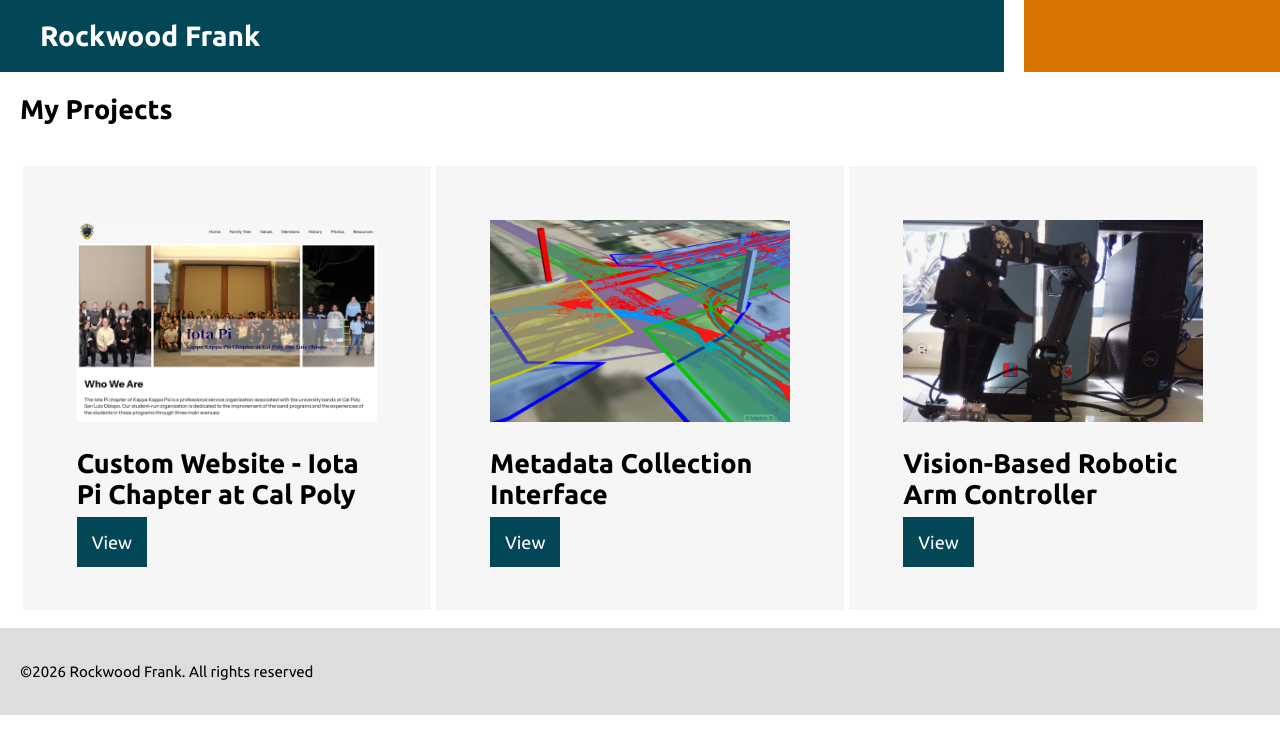
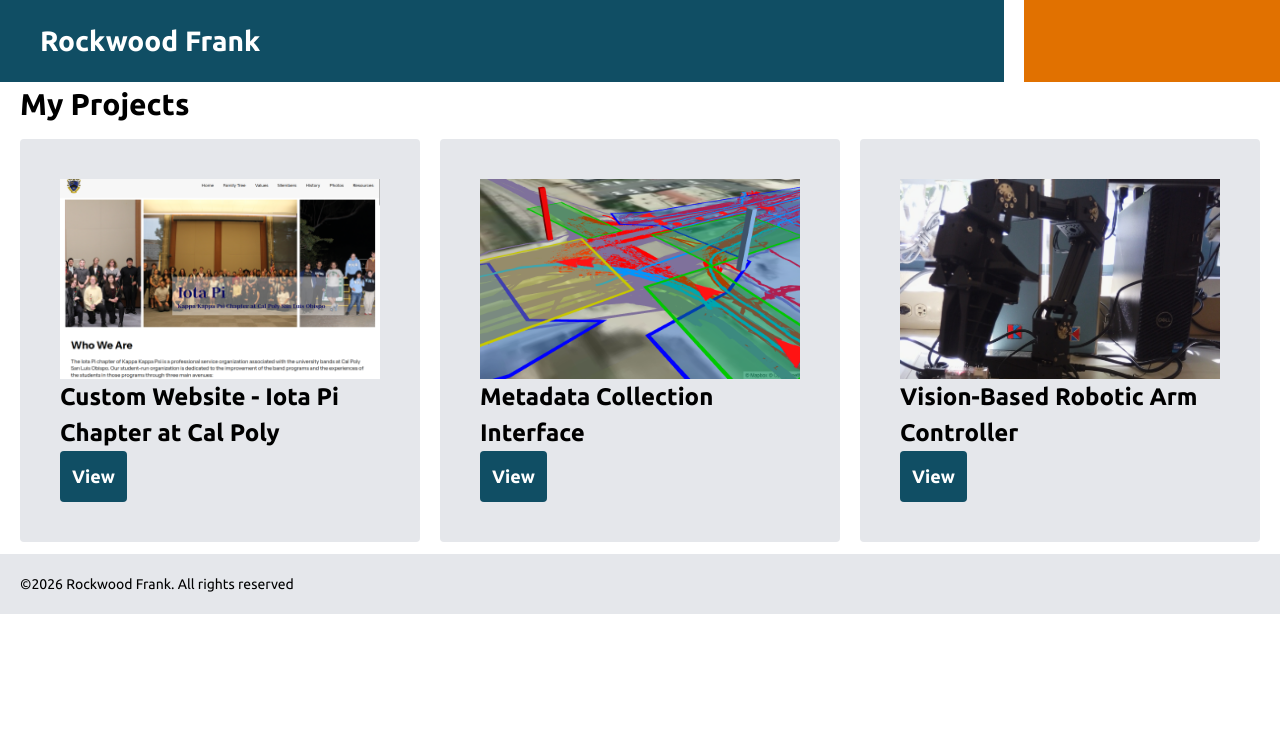
Before and after one commit to rockwoodfrank/portfolio, a Gatsby site: page / in a window 1280 px wide. Built offline with nearby package versions, Linux system fonts and the light colour scheme; Gatsby itself is replaced by a stand-in of ours.

Commit message:
Integrate Tailwind CSS

```diff
--- /dev/null
+++ b/gatsby-browser.js
@@ -0,0 +1 @@
+import './src/styles/global.css';
--- a/gatsby-config.js
+++ b/gatsby-config.js
@@ -9,6 +9,7 @@ module.exports = {
   plugins: [
     "gatsby-plugin-sitemap",
     "gatsby-plugin-mdx",
+    'gatsby-plugin-postcss',
     `gatsby-plugin-sharp`,
     `gatsby-transformer-sharp`,
     `gatsby-plugin-image`,
--- a/package.json
+++ b/package.json
@@ -17,18 +17,22 @@
   },
   "dependencies": {
     "@mdx-js/react": "^2.3.0",
+    "@tailwindcss/postcss": "^4.3.3",
     "aos": "^3.0.0-beta.6",
     "gatsby": "^5.14.6",
     "gatsby-plugin-image": "^3.16.0",
     "gatsby-plugin-mdx": "^5.16.0",
+    "gatsby-plugin-postcss": "^6.16.0",
     "gatsby-plugin-sharp": "^5.16.0",
     "gatsby-plugin-sitemap": "^6.16.0",
     "gatsby-source-filesystem": "^5.16.0",
     "gatsby-transformer-sharp": "^5.16.0",
+    "postcss": "^8.5.26",
     "react": "^18.2.0",
     "react-dom": "^18.2.0",
     "react-player": "^3.4.0",
-    "react-scroll": "^1.9.3"
+    "react-scroll": "^1.9.3",
+    "tailwindcss": "^4.3.3"
   },
   "devDependencies": {
     "gh-pages": "^6.3.0"
--- /dev/null
+++ b/postcss.config.js
@@ -0,0 +1,5 @@
+module.exports = {
+  plugins: {
+    "@tailwindcss/postcss": {},
+  },
+};
--- /dev/null
+++ b/src/components/Button.jsx
@@ -0,0 +1,11 @@
+import React from "react"
+
+/*
+Consistent Button Component
+*/
+export default function Button({children, link})
+{
+    return (
+        <a href={link} className="bg-cyan-900 hover:bg-cyan-600 transition duration-150 font-bold text-white p-3 rounded">{children}</a>
+    )
+}
--- a/src/components/Footer.jsx
+++ b/src/components/Footer.jsx
@@ -1,15 +1,9 @@
 import React from "react"
-
-const footerStyle = {
-    backgroundColor: "#ddd",
-    padding: "20px",
-    fontSize: "15px",
-}
 
 export default function Footer()
 {
     return (
-        <footer style={footerStyle}>
+        <footer className="bg-gray-200 text-sm p-5">
             <p>©2026 Rockwood Frank. All rights reserved</p>
         </footer>
     )
--- a/src/components/Header.jsx
+++ b/src/components/Header.jsx
@@ -1,5 +1,4 @@
 import React from "react"
-import { colors } from "../standards"
 import "../styles/header.css"
 
 const headerStyle = {
@@ -10,14 +9,12 @@ const headerStyle = {
 
 const headerSections = [
     {
-        backgroundColor: colors.primary,
         padding: "20px 40px",
         color: "white",
         // fontWeight: "bold",
         // fontSize: "24px"
     },
     {
-        backgroundColor: colors.secondary,
         padding: "10px",
     }
 ]
@@ -31,12 +28,12 @@ export default function Header()
 {
     return (
         <header style={headerStyle}>
-            <div style={headerSections[0]}>
+            <div style={headerSections[0]} className="bg-cyan-900">
                 <a style={titleStyle} href="/">Rockwood Frank</a>
             </div>
             {/* Whitespace */}
             <div></div>
-            <div style={headerSections[1]}></div>
+            <div style={headerSections[1]} className="bg-amber-600"></div>
         </header>
     )
 }
--- a/src/components/PostPreview.jsx
+++ b/src/components/PostPreview.jsx
@@ -1,15 +1,15 @@
 import React from "react";
-import "../styles/post-preview.css"
+import Button from "./Button";
 
 export default function PostPreview({title, link, image})
 {
     return (
-        <div className="post-preview">
-            <img src={image} alt="" />
+        <div className="w-100 bg-gray-200 p-10 rounded flex flex-col justify-between items-start my-3">
+            <img src={image} alt="" className="w-full h-50 object-cover"/>
             <h2 className="post-heading">
                 {title}
             </h2>
-            <a href={link}>View</a>
+            <Button link={link}>View</Button>
         </div>
     )
 }
--- a/src/components/ProjectsList.jsx
+++ b/src/components/ProjectsList.jsx
@@ -1,13 +1,6 @@
 import { graphql, useStaticQuery } from "gatsby"
 import React from "react"
 import PostPreview from "../components/PostPreview";
-
-const projectsListStyle = {
-    width: "100%",
-    display: "flex",
-    flexWrap: "wrap",
-    justifyContent: "space-around",
-}
 
 export default function ProjectsList()
 {
@@ -48,7 +41,7 @@ export default function ProjectsList()
     let images = data.allFile.nodes
 
     return (
-        <div id = "projects-list" style={projectsListStyle}>
+        <div id = "projects-list" className="flex w-full flex-wrap justify-between">
         {posts.map(post => {
             // Find the image
             let coverImage = images.find(image => post.frontmatter.cover === image.relativePath)
--- a/src/pages/index.js
+++ b/src/pages/index.jsx
@@ -1,6 +1,5 @@
 import * as React from "react"
 import "../styles/fonts.css"
-import "../styles/global.css";
 import { useEffect } from "react";
 import Footer from "../components/Footer";
 import Header from "../components/Header";
--- a/src/standards.js
+++ /dev/null
@@ -1,6 +0,0 @@
-
-// Colors
-export const colors = {
-    primary: "#034756",
-    secondary: "#d87300",
-}
--- a/src/styles/global.css
+++ b/src/styles/global.css
@@ -1,3 +1,12 @@
-body {
-    margin: 0;
+@import "tailwindcss";
+
+@layer base {
+  h1 {
+    font-size: var(--text-3xl);
+    font-weight: var(--font-weight-bold);
+  }
+  h2 {
+    font-size: var(--text-2xl);
+    font-weight: var(--font-weight-bold);
+  }
 }
--- a/src/styles/intro.css
+++ /dev/null
@@ -1,6 +0,0 @@
-#intro {
-    position: relative;
-    background-color: white;
-    z-index: 200;
-    padding: 3em;
-}
--- a/src/styles/layout.css
+++ b/src/styles/layout.css
@@ -8,11 +8,6 @@ main {
     margin: 0 30px;
 }
 
-img {
-    width: 100%;
-    height: auto;
-}
-
 .post-banner {
     height: 40vh;
     object-fit: cover;
--- a/src/styles/post-preview.css
+++ /dev/null
@@ -1,24 +0,0 @@
-.post-preview {
-    padding: 3em;
-    background-color: #f6f6f6;
-    width: 300px;
-    margin: 1em 0;
-}
-.post-preview img {
-    width: 100%;
-    height: 60%;
-    object-fit: cover;
-}
-
-.post-preview a {
-    padding: 15px;
-    background-color: #034756;
-    color: white;
-    text-decoration: none;
-}
-
-.posts-container {
-    display: flex;
-    flex-wrap: wrap;
-    justify-content: space-between;
-}
```
Also changed, not shown: src/styles/background-card.css (deleted, +0 -18 lines), src/styles/card.css (deleted, +0 -40 lines), 1 other file.
